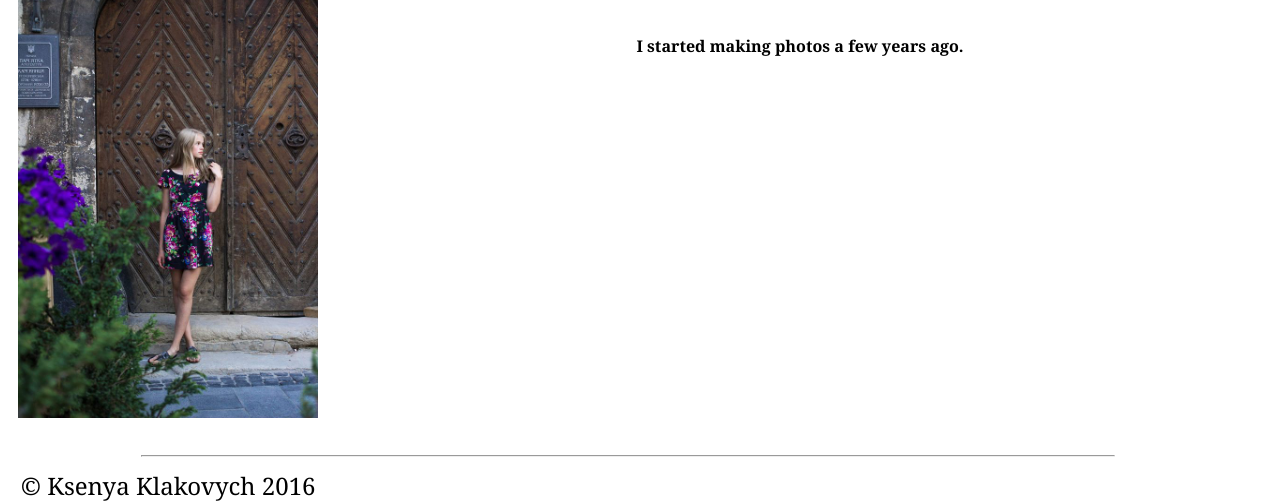
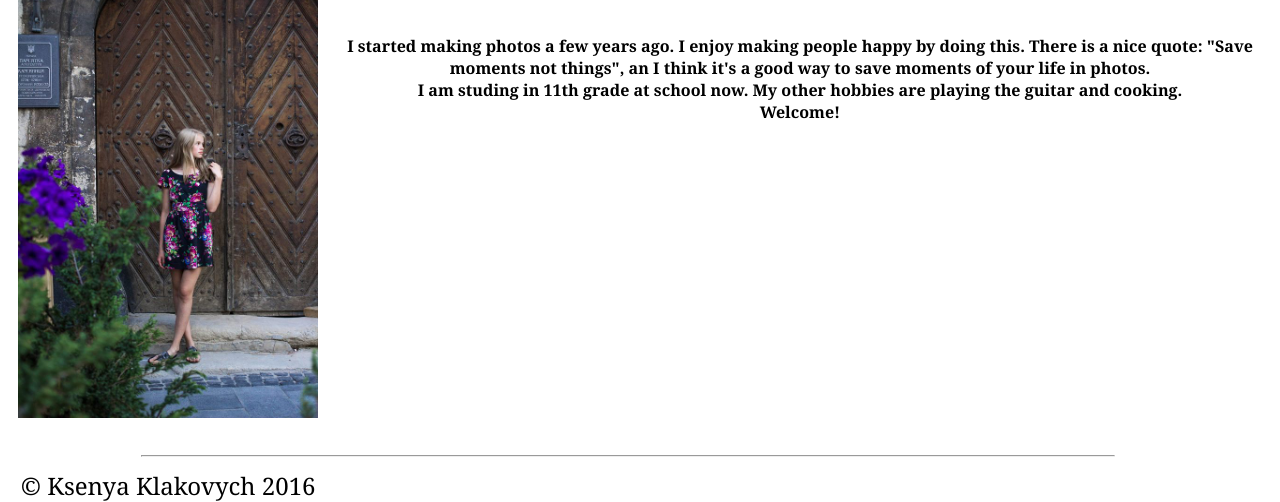
Before and after one commit to ksenyaklakovych/page, a plain HTML site: page about.html in a window 1280 px wide. Shown: the part 398-900 px from the top of the page. Drawn offline with Linux system fonts and the light colour scheme.

Commit message:
added h6

```diff
--- a/about.html
+++ b/about.html
@@ -28,7 +28,7 @@
             <img src="images/me.jpg" alt="girl" align="left" style="width:300px;height:430px;">
             <article class="text">
             <h2>A little bit about me<h2>
-            <h6>I started making photos a few years ago. </div>
+            <h6>I started making photos a few years ago. I enjoy making people happy by doing this. There is a nice quote: "Save moments not things", an I think it's a good way to save moments of your life in photos.<br> I am studing in 11th grade at school now. My other hobbies are playing the guitar and cooking.<br> Welcome!</div>
         <footer>
             <hr>
             <span class="left">© Ksenya Klakovych 2016</span>
```
